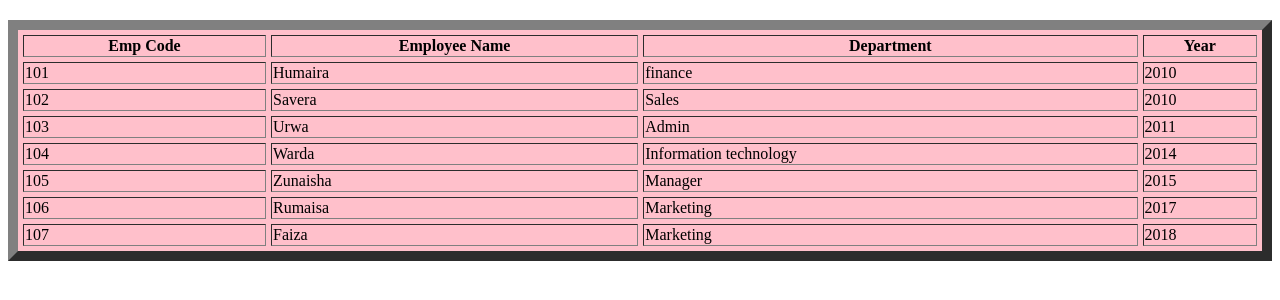
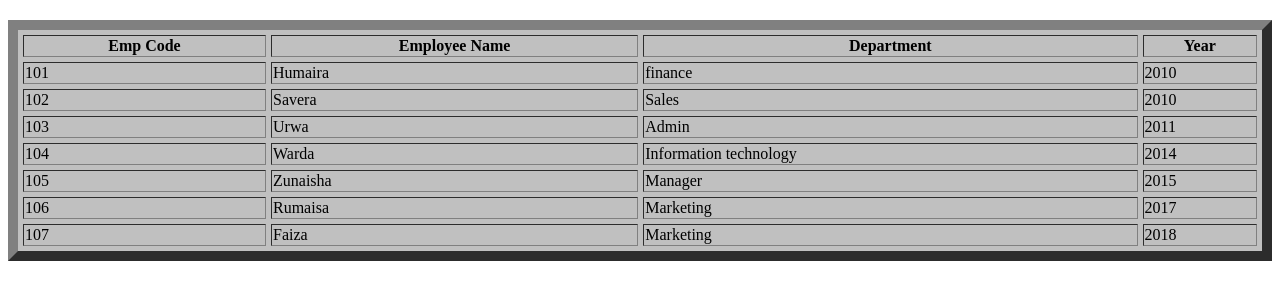
Before and after one commit to Tayyaba90/Table, a plain HTML site: page index.html in a window 1280 px wide. Shown: the part 60-360 px from the top of the page. Drawn offline with Linux system fonts and the light colour scheme.

Commit message:
auto publish 1740922418881

```diff
--- a/index.html
+++ b/index.html
@@ -13,7 +13,7 @@
     <link rel="stylesheet" href="css/style.css">
 </head>
 <body>
-<Table border="10" cellpedding= "5" cellspacing="5" width="100%" bgcolor="pink">
+<Table border="10" cellpedding= "5" cellspacing="5" width="100%" bgcolor="silver">
 
 
 <centre><h1><b>Department Wise  Employee  List</b><h1></center>
```
